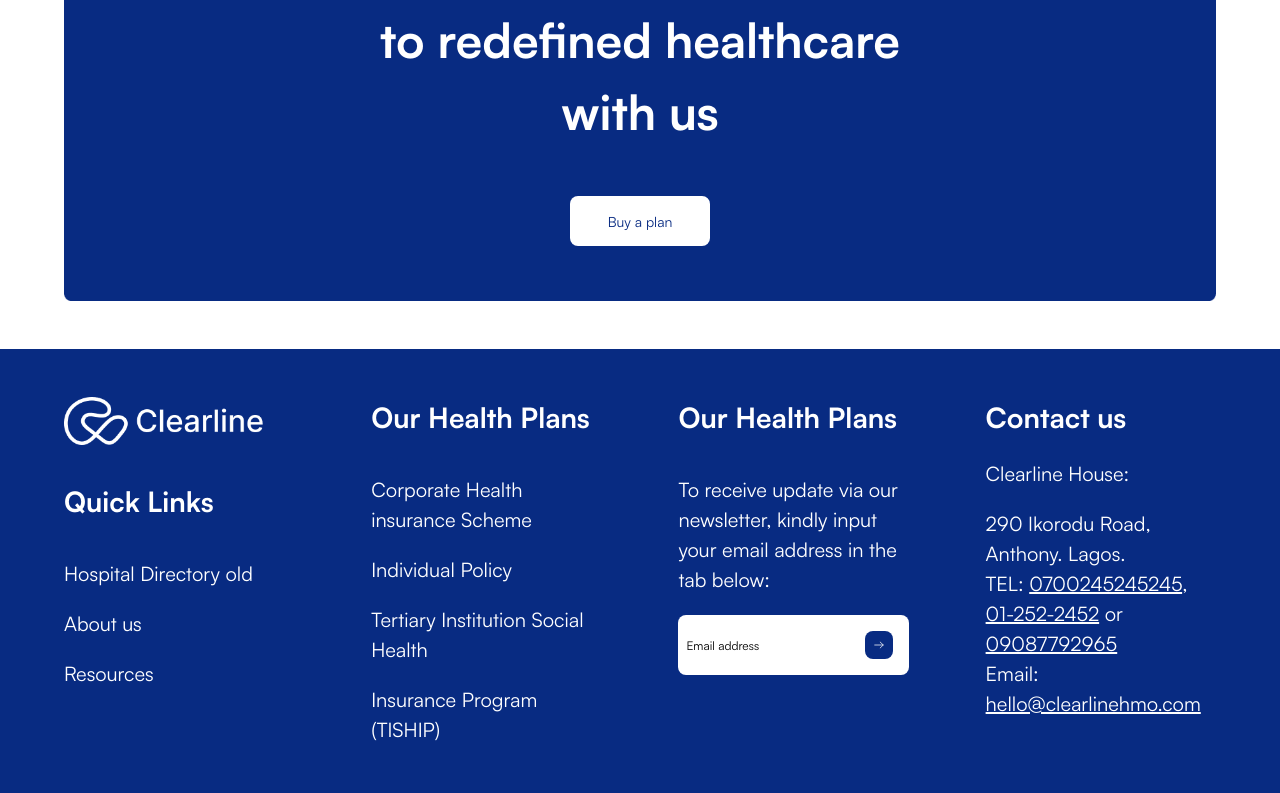
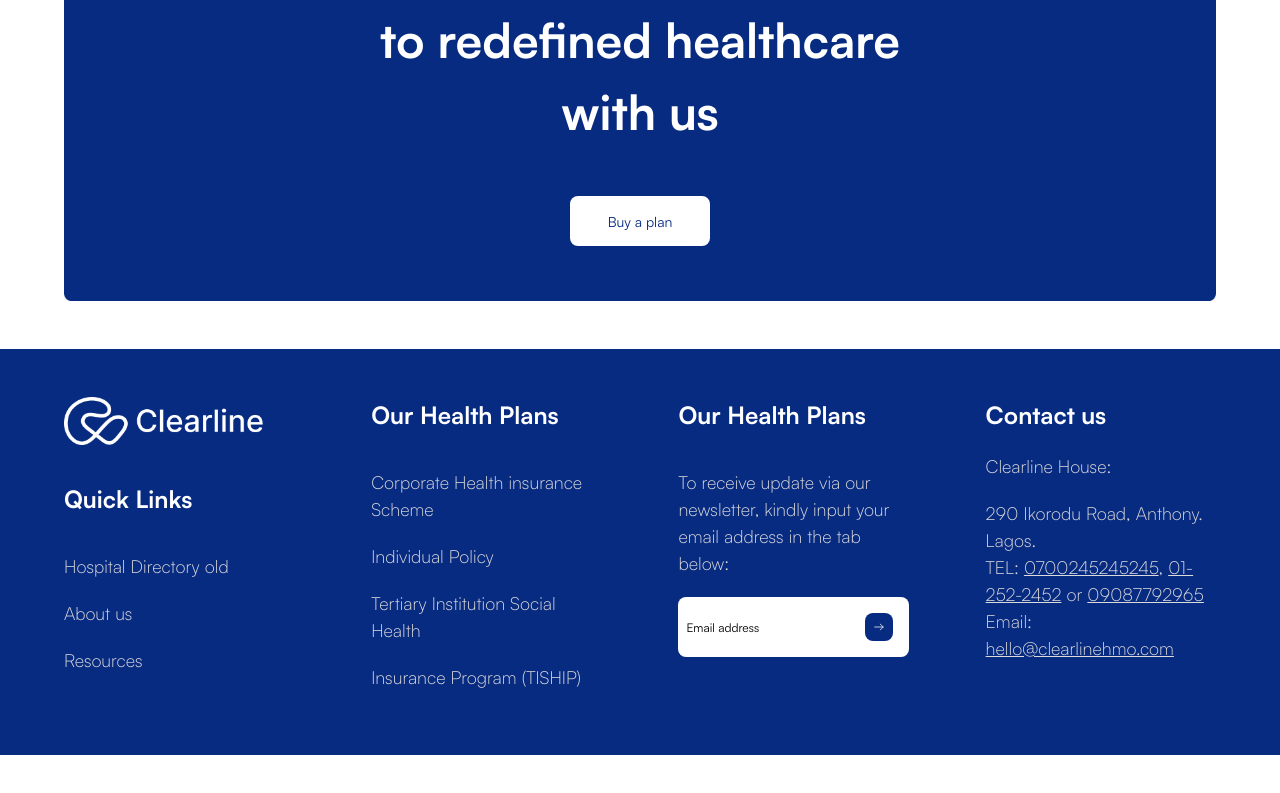
Before and after one commit to virtualflux/clearline-website-black-friday, a Next.js app: page /about in a window 1280 px wide. Shown: the part 2979-3772 px from the top of the page. After the commit the page ends 3734 px from the top, so only its background shows below. Built offline with nearby package versions, Linux system fonts and the light colour scheme.

Commit message:
footer text chznge, bottom section btn

```diff
--- a/src/components/home/BottomSection.js
+++ b/src/components/home/BottomSection.js
@@ -64,7 +64,7 @@ export default function BottomSection() {
           </div>
         </div>
       </div>
-      <div className="px-24 max-lg:px-16 max-md:px-12 mt-48 max-lg:mt-24">
+      <div className="px-24 max-lg:px-16 max-md:px-12 mt-32 max-lg:mt-16">
         <div className="relative flex max-[900px]:flex-col gap-8 rounded-3xl bg-[#5F81D5] h-[400px] w-full max-[900px]:h-fit shadow-lg">
           <div className="absolute h-[300px] max-[900px]:h-fit w-full rounded-3xl bg-[#7092E6] top-[50px] -right-[40px] -z-10 shadow-lg"></div>
           <div className="w-1/2 max-[900px]:w-full">
@@ -73,7 +73,7 @@ export default function BottomSection() {
                 Your Health is our
                 <br /> Priority
               </p>
-              <p className="text-[20px] max-md:text-[12px] mb-8">
+              <p className="text-[20px] max-md:text-[12px] mb-8 text-[#dcdbdb]">
                 Sign up for our Health Newsletter to get health tips & Benefits,
                 Directly in your Inbox
               </p>
@@ -100,7 +100,8 @@ export default function BottomSection() {
             <Image
               src={Healthpriority}
               alt="Clearline app"
-              className="min-[900px]:absolute bottom-0 h-[500px] max-md:h-[350px] object-auto"
+              // className="min-[900px]:absolute bottom-0 h-[500px] max-md:h-[350px] object-auto"
+              className="h-full object-fill"
             />
           </div>
         </div>
--- a/src/layout/Footer.js
+++ b/src/layout/Footer.js
@@ -11,44 +11,62 @@ export default function Footer() {
           <div className="mb-4 w-[200px] max-md:w-[120px]">
             <Image src={ClearlineWhiteLogo} alt="clearline" />
           </div>
-          <p className="text-[28px] max-md:text-[18px] font-bold mb-4">
+          <p className="text-[24px] max-md:text-[16px] font-bold mb-4">
             Quick Links
           </p>
-          <Link href={"/resources"} className="text-[20px] max-md:text-[13px]">
+          <Link
+            href={"/resources"}
+            className="text-[18px] max-md:text-[12px] font-light text-[#dcdbdb]"
+          >
             Hospital Directory old
           </Link>
-          <Link href={"/about"} className="text-[20px] max-md:text-[13px]">
+          <Link
+            href={"/about"}
+            className="text-[18px] max-md:text-[12px] font-light text-[#dcdbdb]"
+          >
             About us
           </Link>
-          <Link href={"/resources"} className="text-[20px] max-md:text-[13px]">
+          <Link
+            href={"/resources"}
+            className="text-[18px] max-md:text-[12px] font-light text-[#dcdbdb]"
+          >
             Resources
           </Link>
         </div>
         <div className="w-1/5 max-lg:w-fit flex flex-col gap-5 mb-4">
-          <p className="text-[28px] max-md:text-[18px] font-bold mb-4">
+          <p className="text-[24px] max-md:text-[16px] font-bold mb-4">
             Our Health Plans
           </p>
           <Link
-            href={"/hosresourcespital"}
-            className="text-[20px] max-md:text-[13px]"
+            href={"/resources"}
+            className="text-[18px] max-md:text-[12px] font-light text-[#dcdbdb]"
           >
             Corporate Health insurance Scheme
           </Link>
-          <Link href={"/about"} className="text-[20px] max-md:text-[13px]">
+          <Link
+            href={"/about"}
+            className="text-[18px] max-md:text-[12px] font-light text-[#dcdbdb]"
+          >
             Individual Policy
           </Link>
-          <Link href={"/resources"} className="text-[20px] max-md:text-[13px]">
+          <Link
+            href={"/resources"}
+            className="text-[18px] max-md:text-[12px] font-light text-[#dcdbdb]"
+          >
             Tertiary Institution Social Health
           </Link>
-          <Link href={"/resources"} className="text-[20px] max-md:text-[13px]">
+          <Link
+            href={"/resources"}
+            className="text-[18px] max-md:text-[12px] font-light text-[#dcdbdb]"
+          >
             Insurance Program (TISHIP)
           </Link>
         </div>
         <div className="w-1/5 max-lg:w-fit flex flex-col gap-5 mb-4">
-          <p className="text-[28px] max-md:text-[18px] font-bold mb-4">
+          <p className="text-[24px] max-md:text-[16px] font-bold mb-4">
             Our Health Plans
           </p>
-          <p className="text-[20px] max-md:text-[12px]">
+          <p className="text-[18px] max-md:text-[12px] font-light text-[#dcdbdb]">
             To receive update via our newsletter, kindly input your email
             address in the tab below:
           </p>
@@ -65,18 +83,20 @@ export default function Footer() {
           </div>
         </div>
         <div className="w-1/5 max-lg:w-fit flex flex-col gap-5">
-          <p className="text-[28px] max-md:text-[18px] font-bold">Contact us</p>
-          <p className="text-[20px] max-md:text-[13px]">Clearline House:</p>
+          <p className="text-[24px] max-md:text-[16px] font-bold">Contact us</p>
+          <p className="text-[18px] max-md:text-[12px] font-light text-[#dcdbdb]">
+            Clearline House:
+          </p>
           <div>
-            <p className="text-[20px] max-md:text-[13px]">
+            <p className="text-[18px] max-md:text-[12px] font-light text-[#dcdbdb]">
               290 Ikorodu Road, Anthony. Lagos.
             </p>
-            <p className="text-[20px] max-md:text-[13px]">
+            <p className="text-[18px] max-md:text-[12px] font-light text-[#dcdbdb]">
               TEL: <span className="underline">0700245245245</span>,{" "}
               <span className="underline">01-252-2452</span> or{" "}
               <span className="underline">09087792965</span>
             </p>
-            <p className="text-[20px] max-md:text-[13px]">
+            <p className="text-[18px] max-md:text-[12px] font-light text-[#dcdbdb]">
               Email: <span className="underline">hello@clearlinehmo.com</span>
             </p>
           </div>
```
